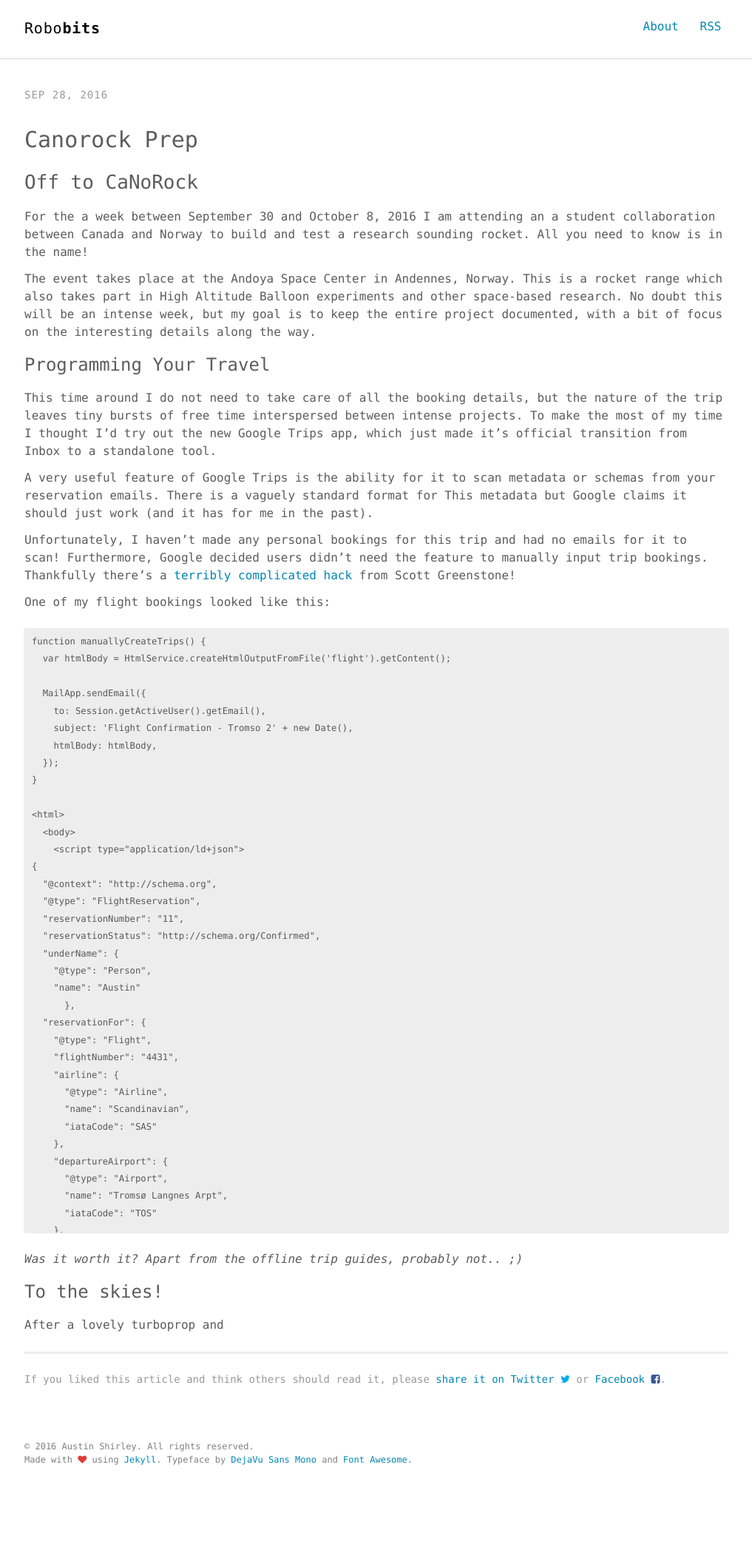
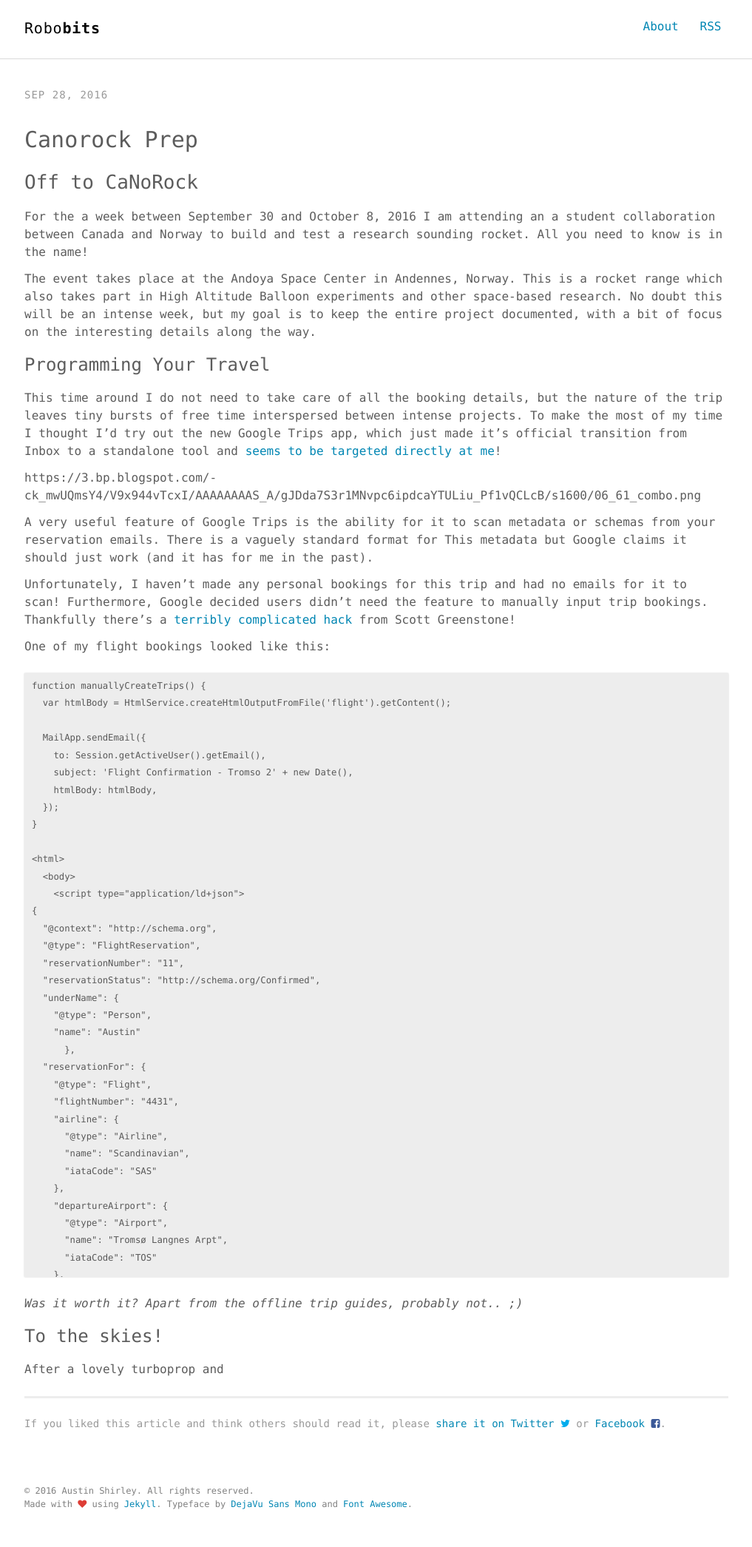
Before and after one commit to ausshir/ausshir.github.io, a Jekyll site: the page built from _posts/2016-09-28-CaNoRock-Prep.md, in a window 1280 px wide. Shown: the whole page at 74% size, without its empty margins (131-1148 px from the left). Built offline with Jekyll 4.4.1, drawn with Linux system fonts in a browser that asks for light colours; before the commit the page ends 2031 px from its top, so only the background shows below that.

Commit message:
Updated 2016-09-28-CaNoRock-Prep.md

```diff
--- a/_posts/2016-09-28-CaNoRock-Prep.md
+++ b/_posts/2016-09-28-CaNoRock-Prep.md
@@ -19,7 +19,10 @@
 This time around I do not need to take care of all the booking details, but the
 nature of the trip leaves tiny bursts of free time interspersed between intense
 projects. To make the most of my time I thought I'd try out the new Google Trips
-app, which just made it's official transition from Inbox to a standalone tool.
+app, which just made it's official transition from Inbox to a standalone tool and
+[seems to be targeted directly at me](https://googleblog.blogspot.no/2016/09/see-more-plan-less-try-google-trips.html)!
+
+https://3.bp.blogspot.com/-ck_mwUQmsY4/V9x944vTcxI/AAAAAAAAS_A/gJDda7S3r1MNvpc6ipdcaYTULiu_Pf1vQCLcB/s1600/06_61_combo.png
 
 A very useful feature of Google Trips is the ability for it to scan metadata or
 schemas from your reservation emails. There is a vaguely standard format for This
```
